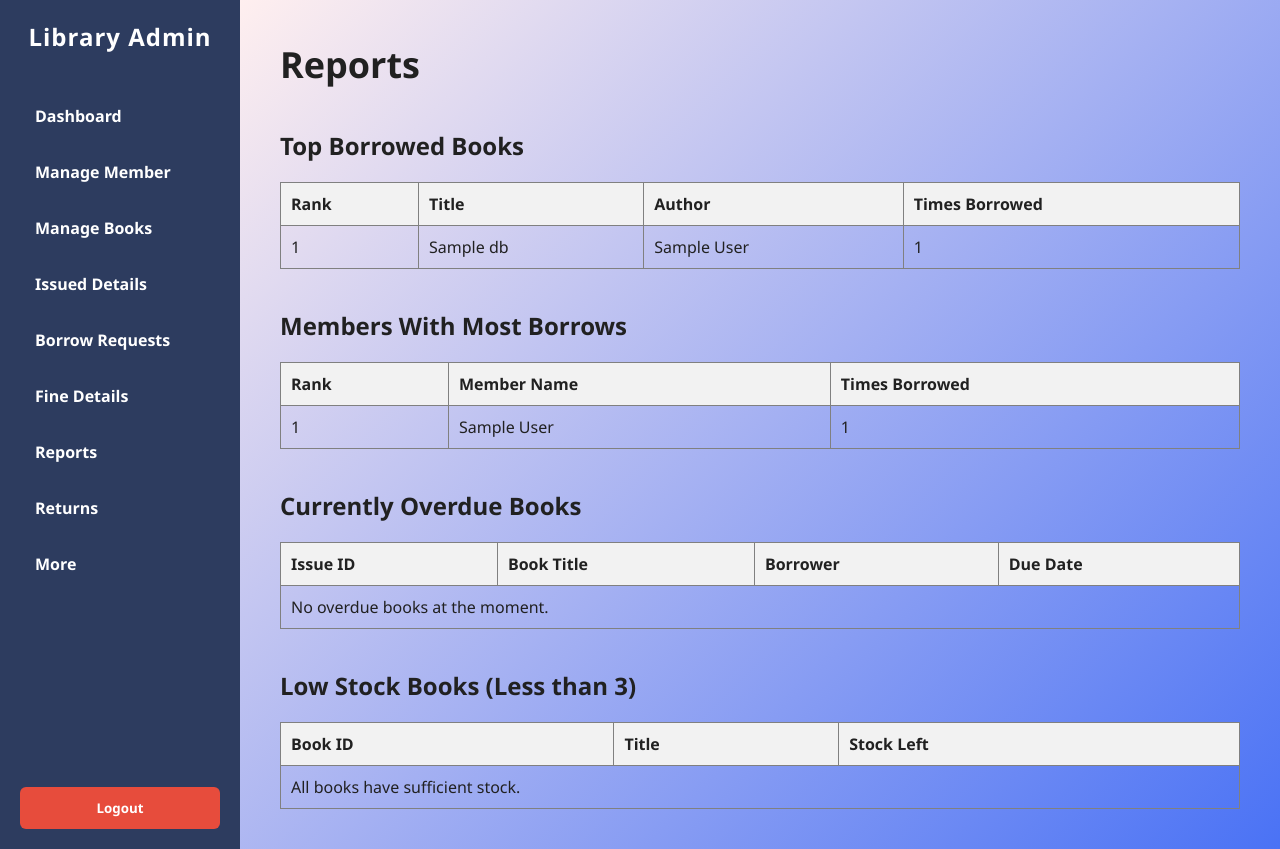
After one commit to pathak-aadi26/library-management-system, a PHP site: page /report_page.php in a window 1280 px wide. The commit adds this page. Run offline with PHP 8.4, Linux system fonts and the light colour scheme; the visitor is signed in with stand-in values (Sample User, id 1); tables that the repository leaves empty or names only in its code hold one stand-in row (values such as "Sample post").

Commit message:
Add reports page with top books, active members, overdue books, and low stock
Co-authored-by: pathak.addi26 <pathak.addi26@gmail.com>

```diff
--- a/lbm/admin.css
+++ b/lbm/admin.css
@@ -148,3 +148,13 @@ th {
   margin-bottom: 15px;
   font-size: 24px;
 }
+
+/* Report sections */
+.report-section {
+  margin-top: 40px;
+}
+
+.report-section h2 {
+  margin-bottom: 15px;
+  font-size: 24px;
+}
--- a/lbm/admin_page.php
+++ b/lbm/admin_page.php
@@ -55,6 +55,7 @@ $recentIssues = mysqli_query(
       <a href="manage_issue.php">Issued Details</a>
       <a href="#">Borrow Requests</a>
               <a href="fine_details.php">Fine Details</a>
+      <a href="report_page.php">Reports</a>
       <a href="#">Returns</a>
       <a href="#">More</a>
     </nav>
--- /dev/null
+++ b/lbm/report_page.php
@@ -0,0 +1,183 @@
+<?php
+session_start();
+if (!isset($_SESSION['mob_no'])) {
+    header('Location: login.php');
+    exit;
+}
+
+require_once 'configure.php';
+
+// ----------------------
+// 1. Top Borrowed Books
+// ----------------------
+$topBooksQuery = "SELECT b.book_id, b.title, b.author_name, COUNT(*) AS borrow_count
+                  FROM issued_books ib
+                  JOIN book_db b ON ib.book_id = b.book_id
+                  GROUP BY b.book_id, b.title, b.author_name
+                  ORDER BY borrow_count DESC
+                  LIMIT 10";
+$topBooksResult = mysqli_query($conn, $topBooksQuery);
+
+// ----------------------
+// 2. Members with Most Borrows
+// ----------------------
+$activeMembersQuery = "SELECT m.member_id, CONCAT(m.first_name, ' ', m.last_name) AS member_name,
+                             COUNT(*) AS borrow_count
+                       FROM issued_books ib
+                       JOIN member_db m ON ib.member_id = m.member_id
+                       GROUP BY m.member_id, member_name
+                       ORDER BY borrow_count DESC
+                       LIMIT 10";
+$activeMembersResult = mysqli_query($conn, $activeMembersQuery);
+
+// ----------------------
+// 3. Currently Overdue Books
+// ----------------------
+$overdueQuery = "SELECT ib.issue_id, b.title, CONCAT(m.first_name, ' ', m.last_name) AS member_name,
+                        ib.due_date
+                 FROM issued_books ib
+                 JOIN book_db b ON ib.book_id = b.book_id
+                 JOIN member_db m ON ib.member_id = m.member_id
+                 WHERE ib.due_date < CURDATE() AND ib.return_date IS NULL
+                 ORDER BY ib.due_date ASC";
+$overdueResult = mysqli_query($conn, $overdueQuery);
+
+// ----------------------
+// 4. Low-Stock Books (less than 3)
+// ----------------------
+$lowStockQuery = "SELECT book_id, title, total_stock FROM book_db WHERE total_stock < 3 ORDER BY total_stock ASC";
+$lowStockResult = mysqli_query($conn, $lowStockQuery);
+?>
+<!DOCTYPE html>
+<html lang="en">
+<head>
+  <meta charset="UTF-8" />
+  <meta name="viewport" content="width=device-width, initial-scale=1" />
+  <title>Reports - Library Admin</title>
+  <link rel="stylesheet" href="admin.css" />
+</head>
+<body>
+  <aside class="sidebar">
+    <h2>Library Admin</h2>
+    <nav>
+      <a href="admin_page.php">Dashboard</a>
+      <a href="manage_member.php">Manage Member</a>
+      <a href="manage_book.php">Manage Books</a>
+      <a href="manage_issue.php">Issued Details</a>
+      <a href="#">Borrow Requests</a>
+      <a href="fine_details.php">Fine Details</a>
+      <a href="report_page.php">Reports</a>
+      <a href="#">Returns</a>
+      <a href="#">More</a>
+    </nav>
+    <button class="logout-btn" onclick="location.href='logout.php'">Logout</button>
+  </aside>
+
+  <main class="main-content">
+    <h1>Reports</h1>
+
+    <!-- Top Borrowed Books -->
+    <section class="report-section">
+      <h2>Top Borrowed Books</h2>
+      <table border="1" cellpadding="10" cellspacing="0">
+        <thead>
+          <tr>
+            <th>Rank</th><th>Title</th><th>Author</th><th>Times Borrowed</th>
+          </tr>
+        </thead>
+        <tbody>
+          <?php $rank = 1; if (mysqli_num_rows($topBooksResult) > 0): ?>
+            <?php while ($row = mysqli_fetch_assoc($topBooksResult)): ?>
+              <tr>
+                <td><?= $rank++ ?></td>
+                <td><?= htmlspecialchars($row['title']) ?></td>
+                <td><?= htmlspecialchars($row['author_name']) ?></td>
+                <td><?= $row['borrow_count'] ?></td>
+              </tr>
+            <?php endwhile; ?>
+          <?php else: ?>
+              <tr><td colspan="4">No data found.</td></tr>
+          <?php endif; ?>
+        </tbody>
+      </table>
+    </section>
+
+    <!-- Active Members -->
+    <section class="report-section">
+      <h2>Members With Most Borrows</h2>
+      <table border="1" cellpadding="10" cellspacing="0">
+        <thead>
+          <tr>
+            <th>Rank</th><th>Member Name</th><th>Times Borrowed</th>
+          </tr>
+        </thead>
+        <tbody>
+          <?php $rank = 1; if (mysqli_num_rows($activeMembersResult) > 0): ?>
+            <?php while ($row = mysqli_fetch_assoc($activeMembersResult)): ?>
+              <tr>
+                <td><?= $rank++ ?></td>
+                <td><?= htmlspecialchars($row['member_name']) ?></td>
+                <td><?= $row['borrow_count'] ?></td>
+              </tr>
+            <?php endwhile; ?>
+          <?php else: ?>
+              <tr><td colspan="3">No data found.</td></tr>
+          <?php endif; ?>
+        </tbody>
+      </table>
+    </section>
+
+    <!-- Overdue Books -->
+    <section class="report-section">
+      <h2>Currently Overdue Books</h2>
+      <table border="1" cellpadding="10" cellspacing="0">
+        <thead>
+          <tr>
+            <th>Issue ID</th><th>Book Title</th><th>Borrower</th><th>Due Date</th>
+          </tr>
+        </thead>
+        <tbody>
+          <?php if (mysqli_num_rows($overdueResult) > 0): ?>
+            <?php while ($row = mysqli_fetch_assoc($overdueResult)): ?>
+              <tr>
+                <td><?= $row['issue_id'] ?></td>
+                <td><?= htmlspecialchars($row['title']) ?></td>
+                <td><?= htmlspecialchars($row['member_name']) ?></td>
+                <td><?= $row['due_date'] ?></td>
+              </tr>
+            <?php endwhile; ?>
+          <?php else: ?>
+              <tr><td colspan="4">No overdue books at the moment.</td></tr>
+          <?php endif; ?>
+        </tbody>
+      </table>
+    </section>
+
+    <!-- Low Stock Books -->
+    <section class="report-section">
+      <h2>Low Stock Books (Less than 3)</h2>
+      <table border="1" cellpadding="10" cellspacing="0">
+        <thead>
+          <tr>
+            <th>Book ID</th><th>Title</th><th>Stock Left</th>
+          </tr>
+        </thead>
+        <tbody>
+          <?php if (mysqli_num_rows($lowStockResult) > 0): ?>
+            <?php while ($row = mysqli_fetch_assoc($lowStockResult)): ?>
+              <tr>
+                <td><?= $row['book_id'] ?></td>
+                <td><?= htmlspecialchars($row['title']) ?></td>
+                <td><?= $row['total_stock'] ?></td>
+              </tr>
+            <?php endwhile; ?>
+          <?php else: ?>
+            <tr><td colspan="3">All books have sufficient stock.</td></tr>
+          <?php endif; ?>
+        </tbody>
+      </table>
+    </section>
+
+  </main>
+</body>
+</html>
```
